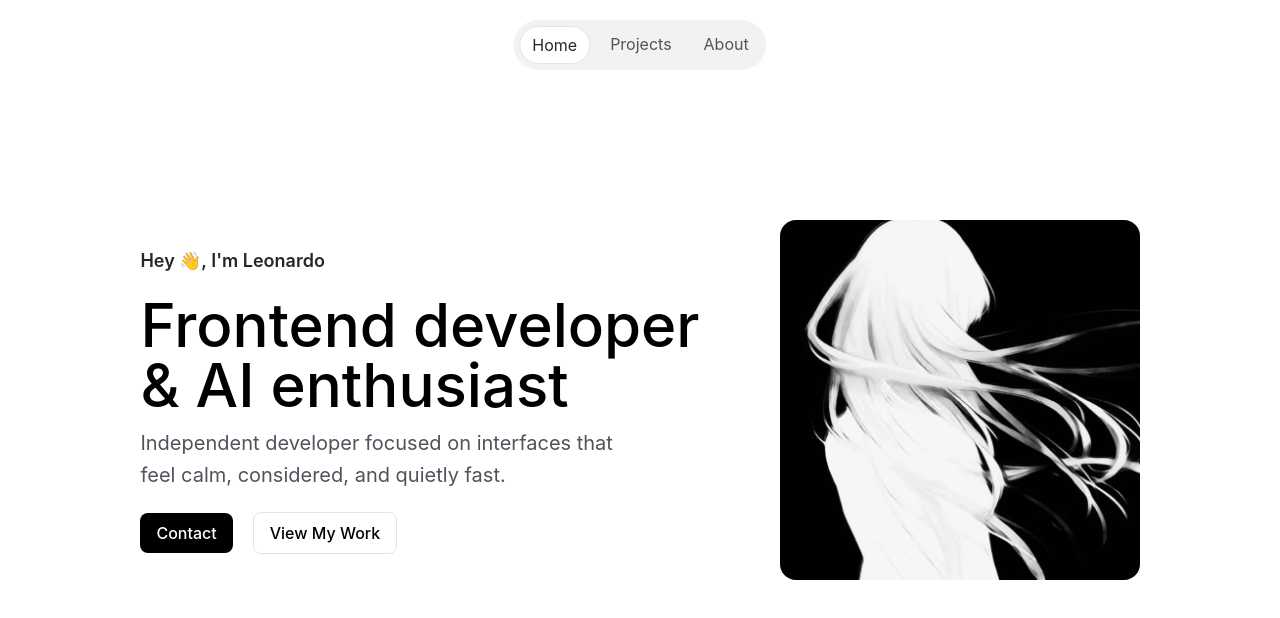
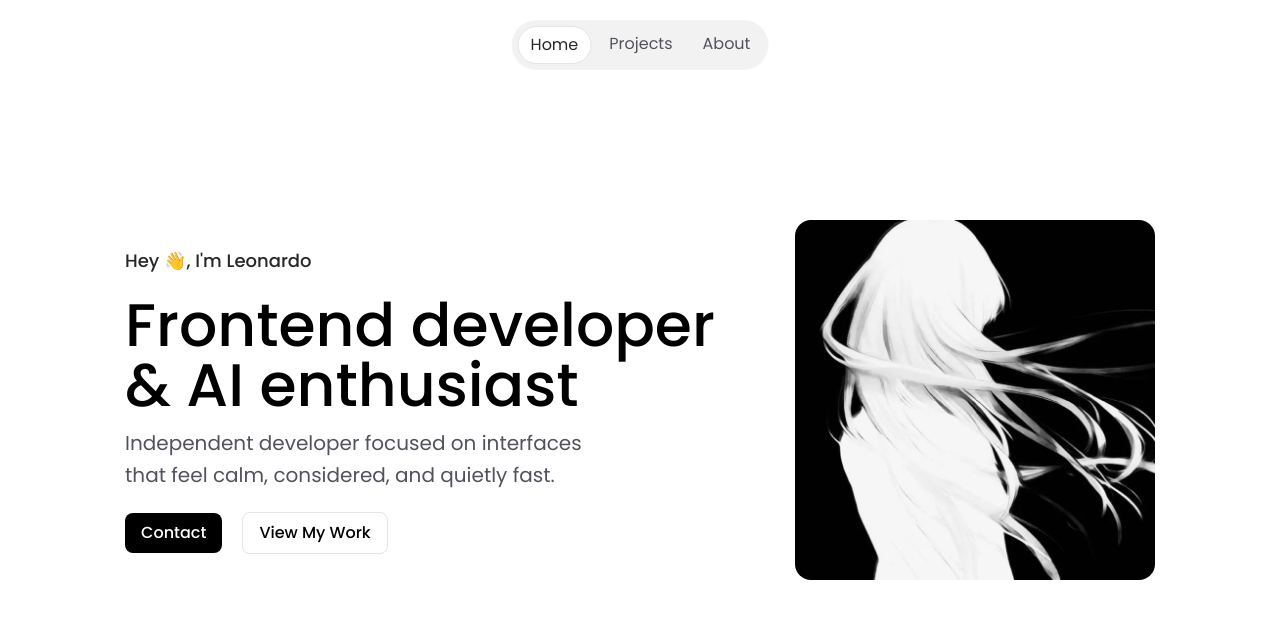
Before and after one commit to leonardolyrio/leonardolyrio-portfolio, a React (Vite) app: page / in a window 1280 px wide. Shown: the top 618 px of the page. Built offline with nearby package versions, Linux system fonts and the light colour scheme.

Commit message:
fix: change the font

```diff
--- a/index.html
+++ b/index.html
@@ -9,7 +9,7 @@
     <link rel="preconnect" href="https://fonts.googleapis.com" />
     <link rel="preconnect" href="https://fonts.gstatic.com" crossorigin />
     <link
-      href="https://fonts.googleapis.com/css2?family=Inter:ital,opsz,wght@0,14..32,100..900;1,14..32,100..900&display=swap"
+      href="https://fonts.googleapis.com/css2?family=Poppins:ital,wght@0,100;0,200;0,300;0,400;0,500;0,600;0,700;0,800;0,900;1,100;1,200;1,300;1,400;1,500;1,600;1,700;1,800;1,900&display=swap"
       rel="stylesheet"
     />
   </head>
--- a/src/components/Navbar.tsx
+++ b/src/components/Navbar.tsx
@@ -1,6 +1,6 @@
 function Navbar() {
   return (
-    <nav className="fixed top-5 left-[50%] translate-x-[-50%] z-10 flex justify-center gap-2 p-1.5 bg-black/5 rounded-full text-zinc-600">
+    <nav className="fixed top-5 left-[50%] translate-x-[-50%] z-10 flex justify-center gap-1.5 p-1.5 bg-black/5 rounded-full text-zinc-600">
       <a
         href="#"
         className="text-zinc-800 bg-white px-3 py-1.5 border border-zinc-200 rounded-full"
--- a/src/index.css
+++ b/src/index.css
@@ -1 +1,6 @@
 @import "tailwindcss";
+
+* {
+  box-sizing: border-box;
+  font-family: "Poppins", "Segoe UI", Verdana, sans-serif;
+}
--- a/src/sections/Hero.tsx
+++ b/src/sections/Hero.tsx
@@ -4,7 +4,7 @@ function Hero() {
   return (
     <section className="min-h-dvh flex items-center justify-center gap-20">
       <div className="flex flex-col gap-5">
-        <span className="text-lg font-semibold text-zinc-800">
+        <span className="text-lg font-medium text-zinc-800">
           Hey 👋, I'm Leonardo
         </span>
 
```
